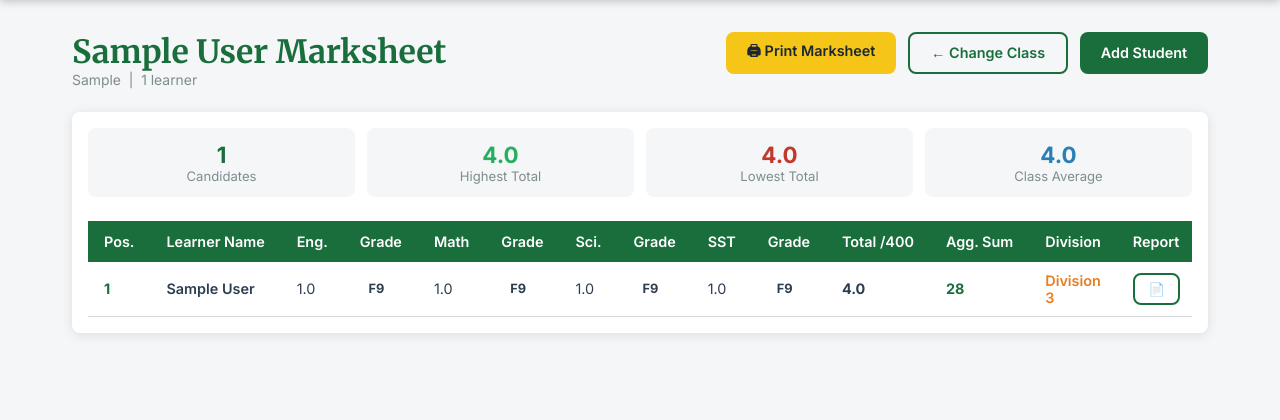
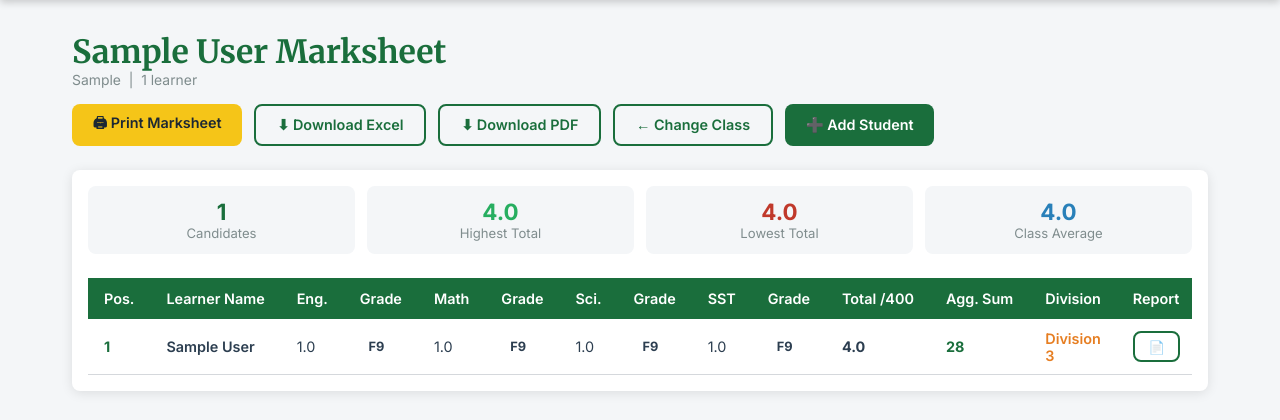
Before and after one commit to Nathansilver-code/reportGenerator, a Flask app: a page that uses templates/marksheet.html in a window 1280 px wide. Shown: the part 60-480 px from the top of the page. Run offline with Flask 3, Linux system fonts and the light colour scheme; a user stored in the database is signed in; tables that the repository leaves empty hold one stand-in row (values such as "Sample post").

Commit message:
download of pdf and excell

```diff
--- a/templates/marksheet.html
+++ b/templates/marksheet.html
@@ -35,11 +35,15 @@
       <p class="text-muted">{{ term }} &nbsp;|&nbsp; {{ results|length }} learner{{ 's' if results|length != 1 else '' }}</p>
     </div>
     <div style="display:flex; gap:0.75rem; flex-wrap:wrap;">
-      <button onclick="window.print()" class="btn btn-accent">🖨 Print Marksheet</button>
-      <a href="{{ url_for('reports.reports_home') }}" class="btn btn-outline">← Change Class</a>
-      <a href="{{ url_for('marks.register_student', class_name=class_name, term=term) }}"
-         class="btn btn-primary"> Add Student</a>
-    </div>
+  <button onclick="window.print()" class="btn btn-accent">🖨 Print Marksheet</button>
+  <a href="{{ url_for('reports.download_excel', class_name=class_name, term=term) }}"
+     class="btn btn-outline">⬇ Download Excel</a>
+  <a href="{{ url_for('reports.download_pdf', class_name=class_name, term=term) }}"
+     class="btn btn-outline">⬇ Download PDF</a>
+  <a href="{{ url_for('reports.reports_home') }}" class="btn btn-outline">← Change Class</a>
+  <a href="{{ url_for('marks.register_student', class_name=class_name, term=term) }}"
+     class="btn btn-primary">➕ Add Student</a>
+</div>
   </div>
 
   {% if results %}
@@ -152,15 +156,6 @@
   <div style="display:flex; gap:0.75rem; flex-wrap:wrap;">
   <button onclick="window.print()" class="btn btn-accent">🖨 Print Marksheet</button>
 
-  <!-- ADD THESE TWO LINES -->
-  <a href="{{ url_for('reports.download_excel', class_name=class_name, term=term) }}"
-     class="btn btn-outline">⬇ Download Excel</a>
-  <a href="{{ url_for('reports.download_pdf', class_name=class_name, term=term) }}"
-     class="btn btn-outline">⬇ Download PDF</a>
-
-  <a href="{{ url_for('reports.reports_home') }}" class="btn btn-outline">← Change Class</a>
-  <a href="{{ url_for('marks.register_student', class_name=class_name, term=term) }}"
-     class="btn btn-primary">➕ Add Student</a>
 </div>
   {% endif %}
 
```
